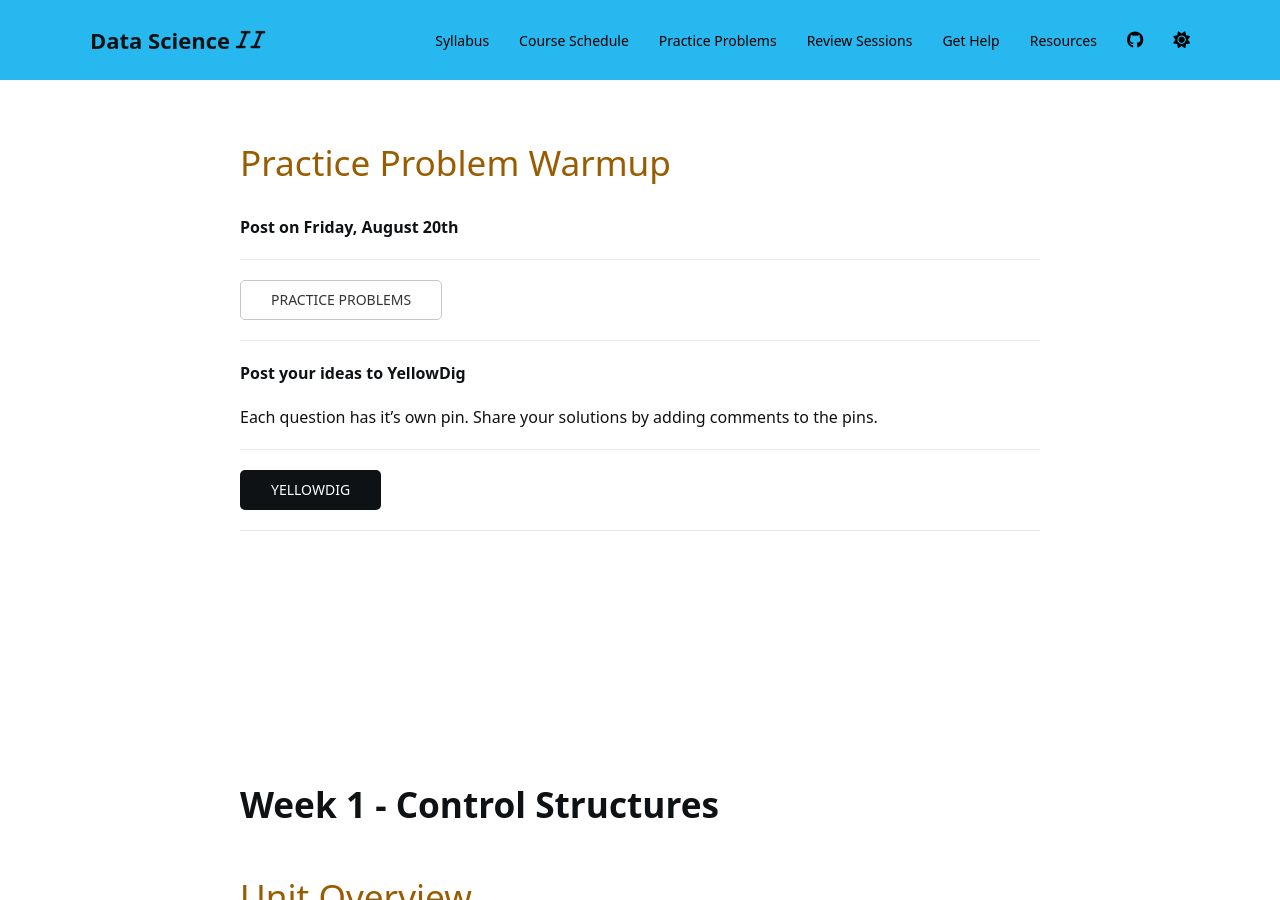
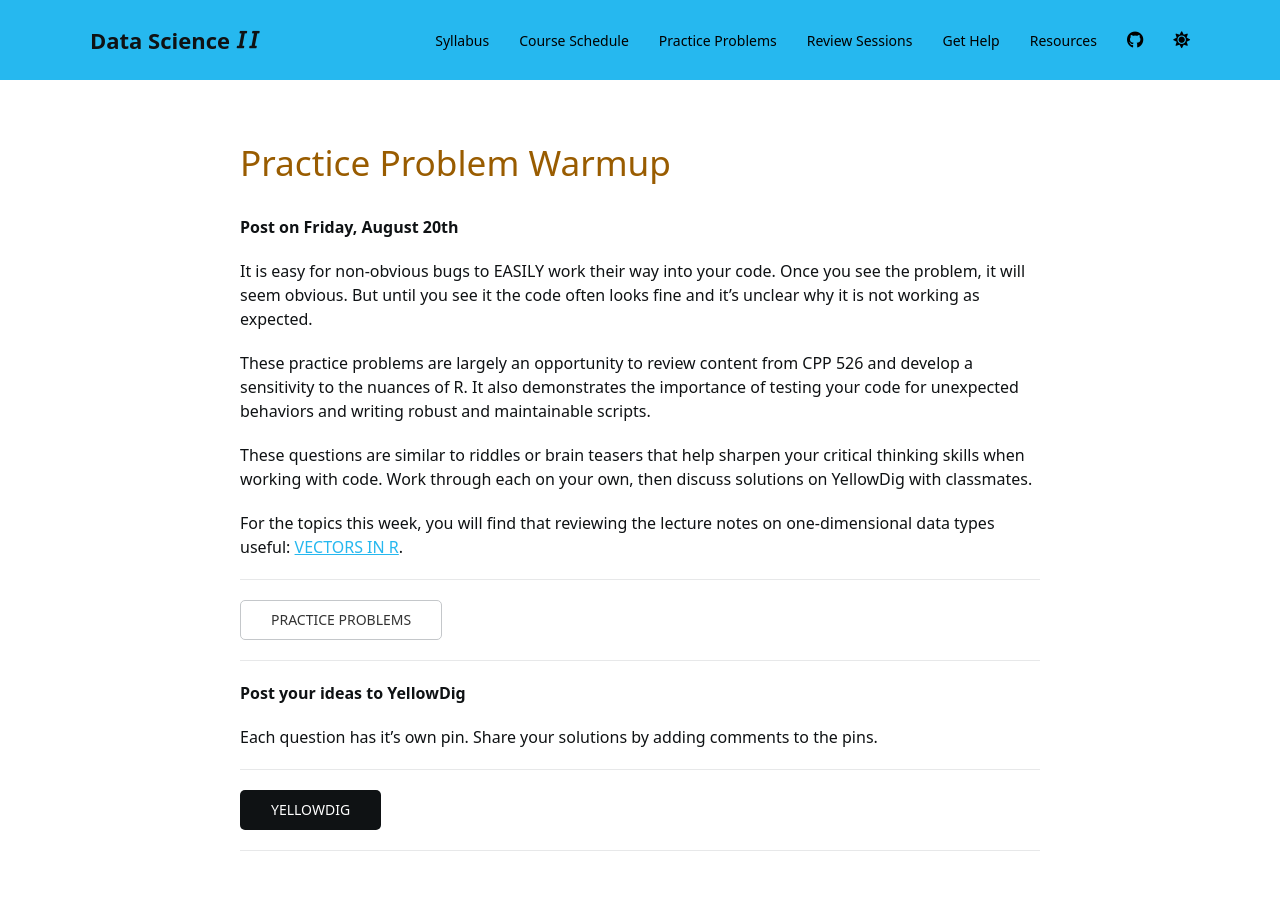
Before and after one commit to Watts-College/cpp-527-fall-2021, a Jekyll site: the page built from schedule.md, in a window 1280 px wide and 900 px high, scrolled down 5375 px. Built offline with Jekyll 4.4.1, drawn with Linux system fonts in a browser that asks for light colours; nearby versions of some CDN libraries; a script bundle is joined from its source files by our own code; library files that are not in the unit come from our copies; a style sheet for code colours, icons or effects is not loaded.

Commit message:
Update schedule.md

```diff
--- a/schedule.md
+++ b/schedule.md
@@ -233,6 +233,14 @@
 ## Practice Problem Warmup
 
 **Post on {{page.yellowdig.post-01}}**
+
+It is easy for non-obvious bugs to EASILY work their way into your code. Once you see the problem, it will seem obvious. But until you see it the code often looks fine and it’s unclear why it is not working as expected.
+
+These practice problems are largely an opportunity to review content from CPP 526 and develop a sensitivity to the nuances of R. It also demonstrates the importance of testing your code for unexpected behaviors and writing robust and maintainable scripts.
+
+These questions are similar to riddles or brain teasers that help sharpen your critical thinking skills when working with code. Work through each on your own, then discuss solutions on YellowDig with classmates.
+
+For the topics this week, you will find that reviewing the lecture notes on one-dimensional data types useful: [VECTORS IN R](http://ds4ps.org/dp4ss-textbook/ch-050-vectors.html).
 
 <hr>
 <a class="uk-button uk-button-default" href="../practice/week-01/">PRACTICE PROBLEMS</a>
```
